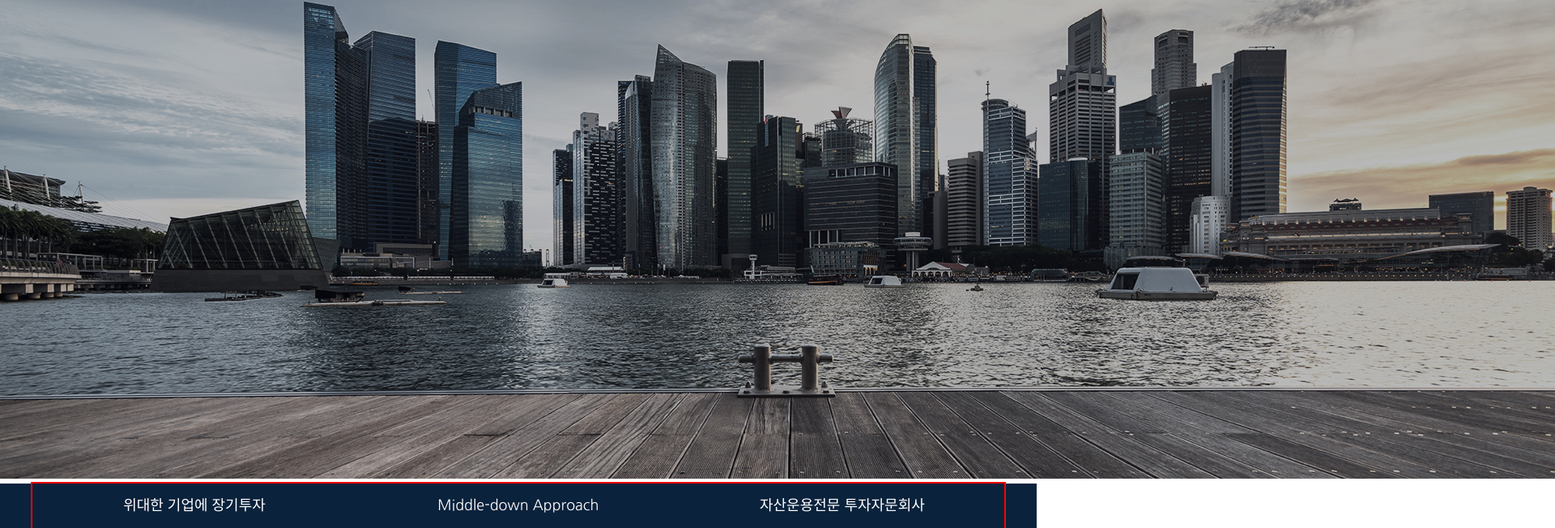
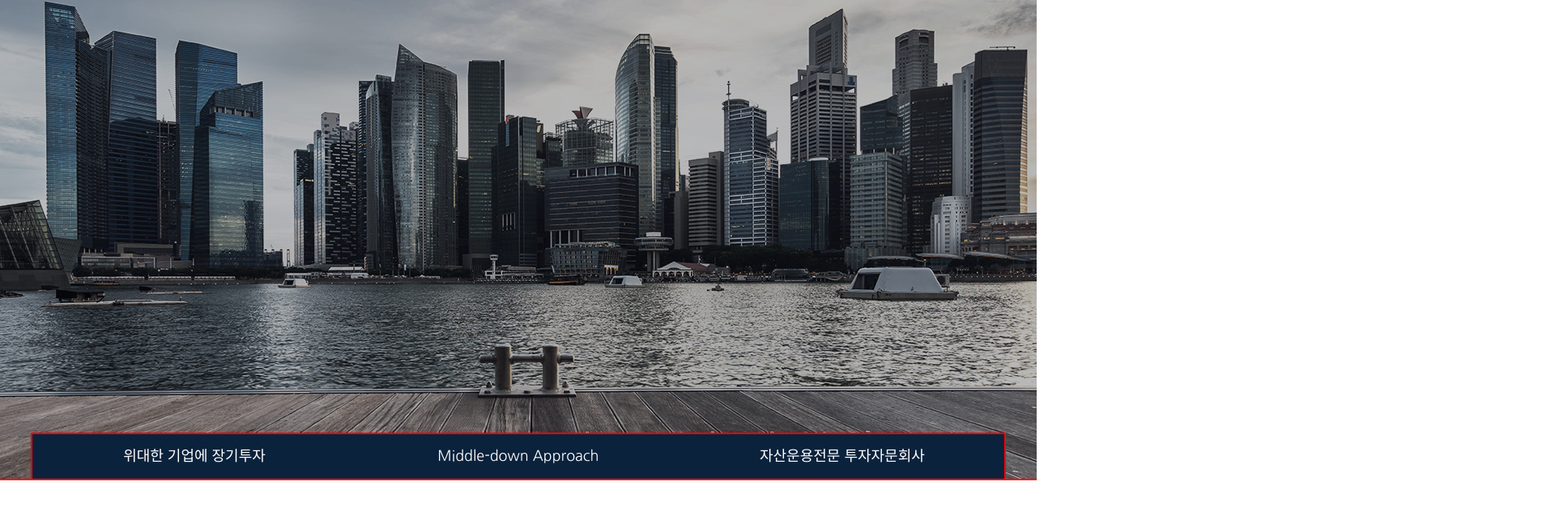
Before and after one commit to csslick/skyib.com, a plain HTML site: page index.html in a window 1280 px wide. Shown: the part 158-811 px from the top of the page at 81% size, 1920 px wide, since content can reach past the window. Drawn offline with Linux system fonts and the light colour scheme.

Commit message:
비주얼 정렬 수정

```diff
--- a/css/style.css
+++ b/css/style.css
@@ -10,6 +10,7 @@ ul { list-style-type: none;}
 body {
   font-size: 18px;
   font-family: 'Nanum Gothic', sans-serif;
+  min-width: 1200px;
 }
 
 .header_wrap {
@@ -43,17 +44,29 @@ body {
 /* 비주얼 */
 #visual {
   position: relative;
+  height: 650px;
+  outline: 2px solid red;
+  overflow: hidden;
 }
 #visual > .img {
+  position: absolute;
+  left: 0; top: 0;
   width: 1920px;
+  height: 650px;
   margin: 0 auto;
+  left: 50%;
+  margin-left: -960px;
+
 }
 #visual_pager {
   width: 1200px;
-  margin: 0 auto;
   outline: 2px solid red;
   overflow: hidden;
   background: #0b223c;
+  position: absolute;
+  left: 50%; right: 0;
+  margin-left: -600px;
+  bottom: 0;
 }
 #visual_pager > a {
   display: block;
```
